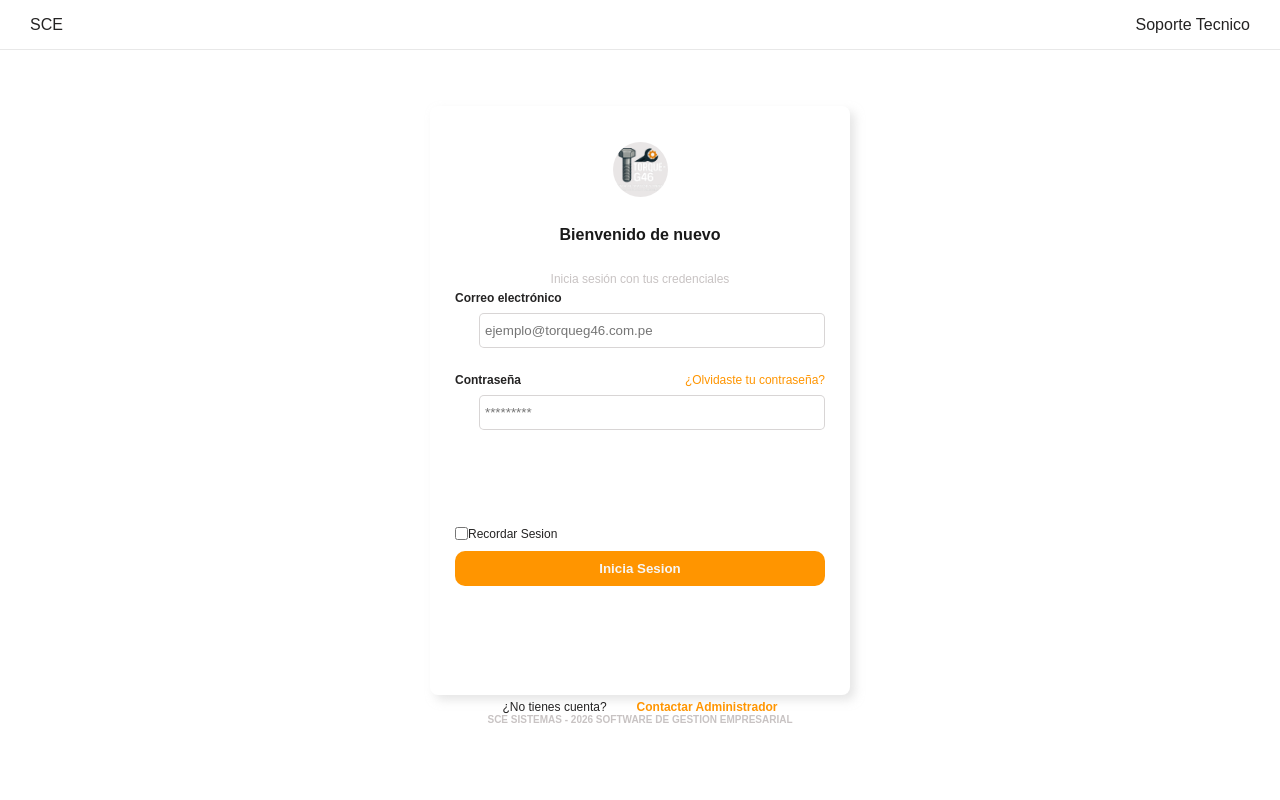
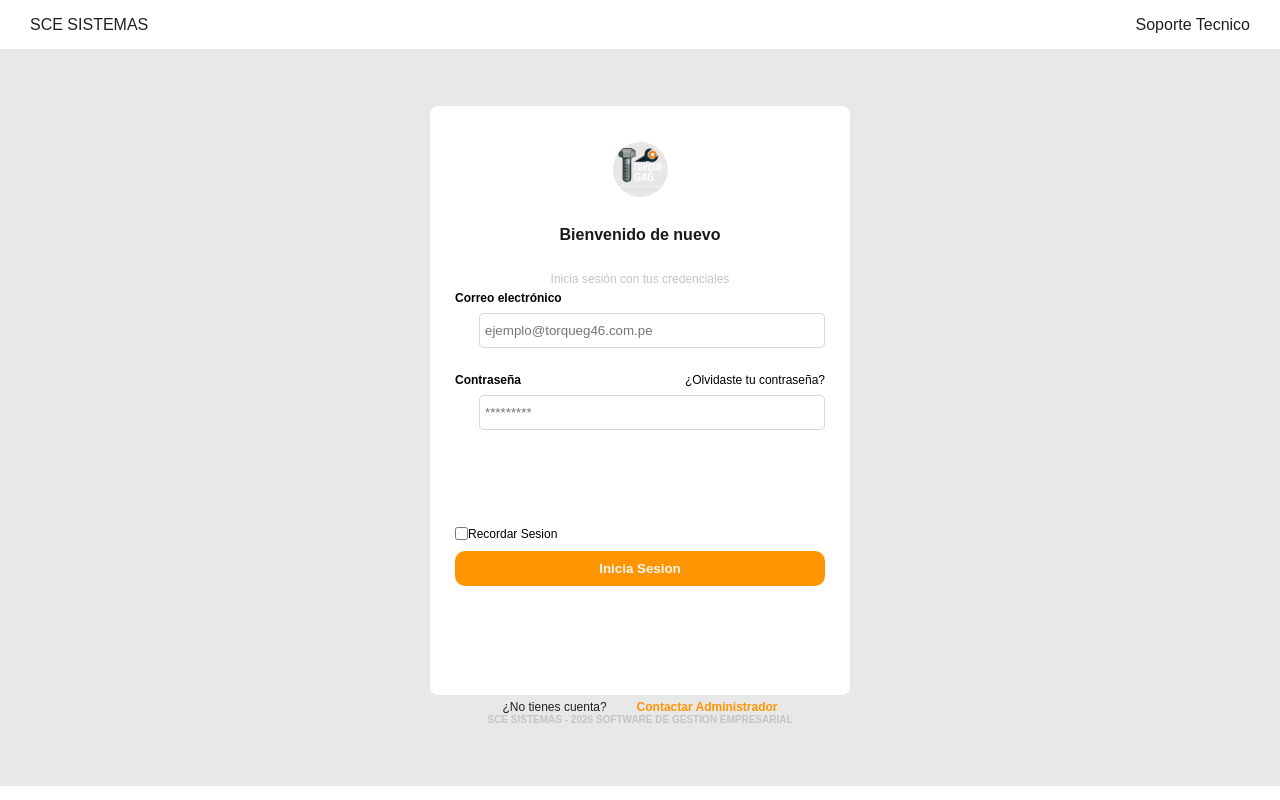
Before and after one commit to LuisPalomin05/sce_devs, a React (Vite) app in the folder Frontend/: page / in a window 1280 px wide. Built offline with nearby package versions, Linux system fonts and the light colour scheme; some icons are missing.

Commit message:
ajustes en diseño e inetrfaz

```diff
--- a/Frontend/src/assets/dashboard.css
+++ b/Frontend/src/assets/dashboard.css
@@ -50,13 +50,13 @@
 }
 
 .fontBlack {
-  color: #504a4a;
+  color: var(--text-color-primary);
   font-weight: bold;
 }
 
 .fontGrayInfo {
   font-size: 12px;
-  color: #bbb2b2;
+  color: var(--text-color-secondary);
   font-weight: bold;
 }
 
--- a/Frontend/src/assets/login.css
+++ b/Frontend/src/assets/login.css
@@ -24,6 +24,7 @@
 .LoginPanel {
   justify-content: center;
   flex-direction: column;
+  background: var(--bg-color-secondary);
   height: calc(100vh - 60px);
   height: 92%;
 }
@@ -36,7 +37,6 @@
   max-width: 420px;
   min-width: 320px;
   height: 80%;
-  box-shadow: 5px 5px 10px rgba(206, 206, 206, 0.5);
   border-radius: 8px;
   padding: 8px 25px;
 }
@@ -85,6 +85,9 @@
   display: flex;
   flex-direction: column;
   gap: 8px;
+}
+.inputGroup p {
+  color: #000000;
 }
 
 .passcnt {
@@ -145,6 +148,7 @@
 .checkItems {
   display: flex;
   align-items: center;
+  color: #000000;
 }
 
 .itmInput {
--- a/Frontend/src/components/CardPerfil.jsx
+++ b/Frontend/src/components/CardPerfil.jsx
@@ -1,4 +1,4 @@
-import { useContext } from "react"; //aquiva el context
+import { useContext } from "react";
 import { AuthContext } from "../context/AuthContext";
 import { useInfo } from "../hooks/useInfo";
 import { Sun, Moon } from "lucide-react";
--- a/Frontend/src/components/HeaderPage.jsx
+++ b/Frontend/src/components/HeaderPage.jsx
@@ -51,7 +51,6 @@ const HeaderPage = () => {
       <div className="UserInfo" onClick={() => setVisible(!isVisible)}>
         <div className="UserInfoHeader">
           <p className="fontBlack"> {nombres} </p>
-          {/* <p className='fontGrayInfo'> {user.rol} </p> */}
         </div>
         <img className="HeaderImage" src={rostro} alt="" />
       </div>
--- a/Frontend/src/components/LogOut.jsx
+++ b/Frontend/src/components/LogOut.jsx
@@ -1,16 +1,19 @@
 import { DynamicIcon } from "lucide-react/dynamic";
-import { useLogOut } from '../hooks/useLogOut';
+import { useLogOut } from "../hooks/useLogOut";
 
-const LogOut = ({Color}) => {
+const LogOut = ({ Color }) => {
+  const logout = useLogOut();
 
-        const logout = useLogOut();
-
-    return (
-        <div className='SideBarTarget' onClick={logout} style={{ border: `1px solid ${Color}`}}>
-            <DynamicIcon name={'log-out'} size={22} color={Color} />
-            <p style={{ color: `${Color}` }} >Cerrar Sesion</p>
-        </div>
-    )
-}
+  return (
+    <div
+      className="SideBarTarget"
+      onClick={logout}
+      style={{ border: `1px solid ${Color}` }}
+    >
+      <DynamicIcon name={"log-out"} size={22} color={Color} />
+      <p style={{ color: `${Color}` }}>Cerrar Sesion</p>
+    </div>
+  );
+};
 
 export default LogOut;
--- a/Frontend/src/index.css
+++ b/Frontend/src/index.css
@@ -1,6 +1,10 @@
 :root {
   --bg-color: #ffffff;
-  --text-color: #242323;
+  --bg-color-primary: #f3f3f3;
+  --bg-color-secondary: #e8e8e8;
+  --text-color: #221f1f;
+  --text-color-primary: #504a4a;
+  --text-color-secondary: #8c8686;
   --accent-color: #f6ca3b;
   --button-bg: #f3f4f6;
 
@@ -10,7 +14,11 @@
 
 .dark-mode {
   --bg-color: #121212;
-  --text-color: #f9fafb;
+  --bg-color-primary: #1e1e1e;
+  --bg-color-secondary: #2e2e2e;
+  --text-color: #fdfdfd;
+  --text-color-primary: #f9fafb;
+  --text-color-secondary: #b7b0b0;
   --accent-color: #60a5fa;
   --button-bg: rgb(77, 75, 75);
 }
--- a/Frontend/src/pages/Login.jsx
+++ b/Frontend/src/pages/Login.jsx
@@ -2,15 +2,15 @@ import { useContext, useState } from "react";
 import { AuthContext } from "../context/AuthContext";
 import { useNavigate } from "react-router-dom";
 import { useToast } from "../hooks/useNotifications";
-import '../assets/login.css';
-import torque from '../assets/icot.png';
+import "../assets/login.css";
+import torque from "../assets/icot.png";
 import { DynamicIcon } from "lucide-react/dynamic";
-
 
 const Login = () => {
   const { login } = useContext(AuthContext);
   const { success, errorToast, warning } = useToast();
   const navigate = useNavigate();
+  const { isDark, toggleTheme } = useContext(AuthContext);
 
   const [form, setForm] = useState({
     email: "",
@@ -37,10 +37,8 @@ const Login = () => {
       } else {
         errorToast(result.message);
       }
-
-
     } catch (error) {
-      warning('error al servir la informacion');
+      warning("error al servir la informacion");
     }
   };
 
@@ -49,7 +47,7 @@ const Login = () => {
       <div className="tittleLogin">
         <div className="nameLogin">
           {/* <img src="" alt="" /> */}
-          <p>SCE</p>
+          <p onClick={toggleTheme}>SCE SISTEMAS</p>
         </div>
         <div>Soporte Tecnico</div>
       </div>
@@ -62,9 +60,7 @@ const Login = () => {
           </div>
 
           <form onSubmit={handleSubmit} className="formLogin">
-
             <div className="inputsContendor">
-
               <div className="inputGroup">
                 <div>
                   <p className="boldtxt">Correo electrónico</p>
@@ -78,7 +74,8 @@ const Login = () => {
                     placeholder="ejemplo@torqueg46.com.pe"
                     onChange={handleChange}
                     required
-                  /></div>
+                  />
+                </div>
               </div>
 
               <div className="inputGroup">
@@ -97,25 +94,27 @@ const Login = () => {
                     required
                   />
                 </div>
-
               </div>
-
             </div>
             <div className="footerLogin">
               <div className="checkItems">
                 <input type="checkbox" name="recordar" id="recordar" />
-                <label htmlFor="recordar">Recordar Sesion  </label>
+                <label htmlFor="recordar">Recordar Sesion </label>
               </div>
-              <button type="submit" className="BottonLogin">Inicia Sesion</button>
+              <button type="submit" className="BottonLogin">
+                Inicia Sesion
+              </button>
             </div>
-
-
           </form>
-
         </div>
 
         <div className="footLogin">
-          <div className="leyendafooter"><p>¿No tienes cuenta?</p> <p className="alertOrange boldtxt pointer">Contactar Administrador</p></div>
+          <div className="leyendafooter">
+            <p>¿No tienes cuenta?</p>{" "}
+            <p className="alertOrange boldtxt pointer">
+              Contactar Administrador
+            </p>
+          </div>
           <div className="leyenda boldtxt">
             SCE SISTEMAS - 2026 SOFTWARE DE GESTION EMPRESARIAL
           </div>
@@ -125,5 +124,4 @@ const Login = () => {
   );
 };
 
-
 export default Login;
```
